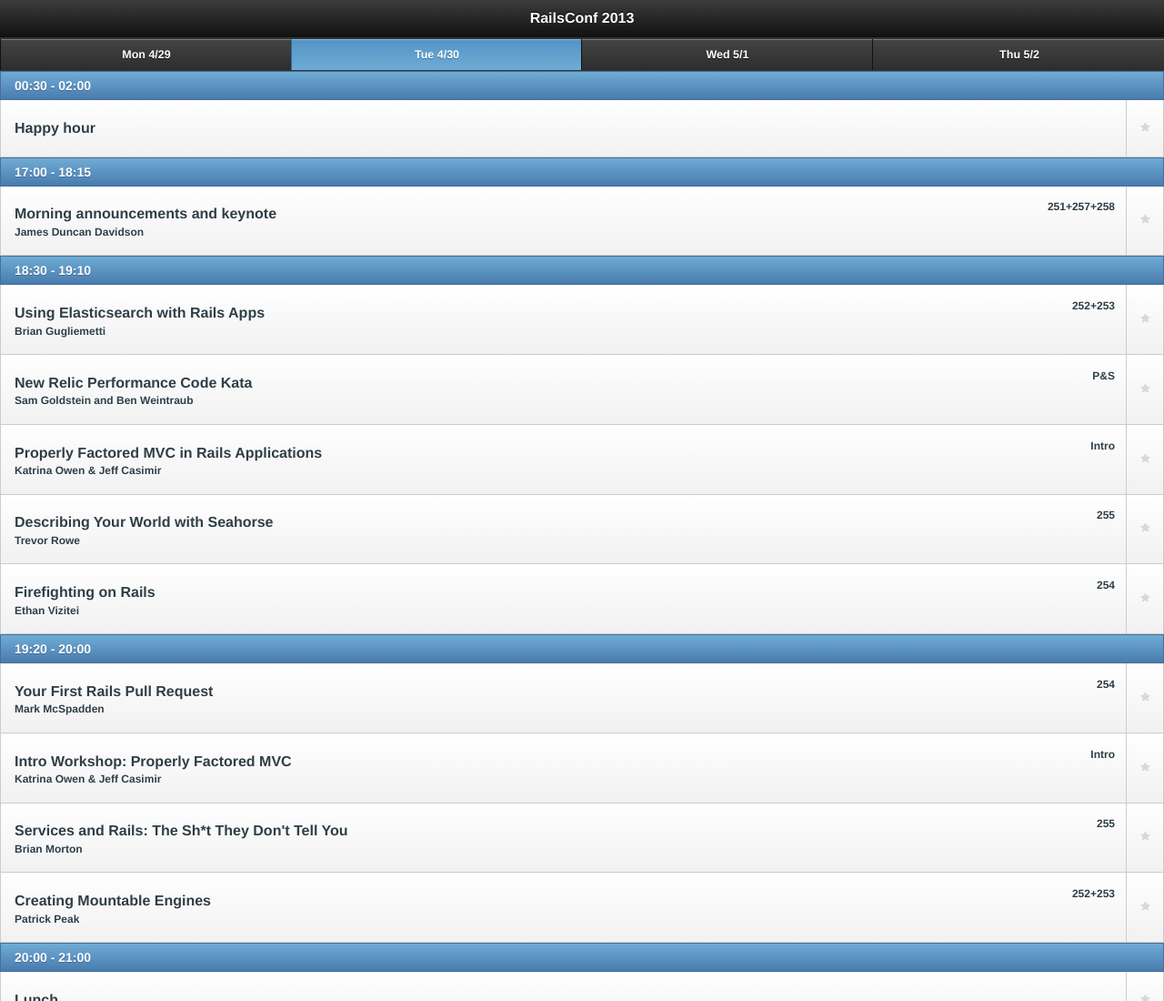
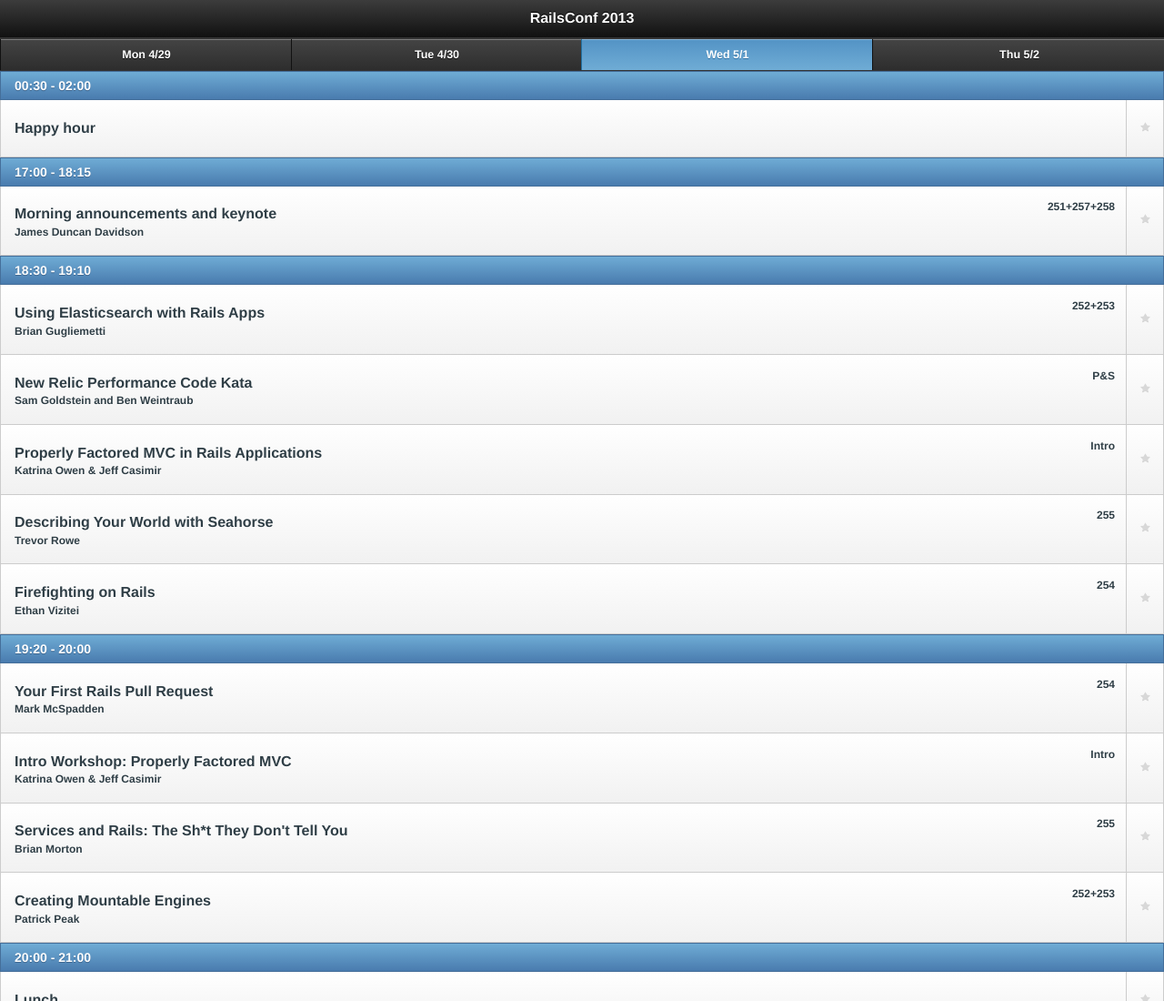
Before and after one commit to caliper-io/railsconf2013, a plain HTML site: page public/index.html in a window 1280 px wide. Shown: the top 1100 px of the page at 91% size. Drawn offline with Linux system fonts and the light colour scheme.

Commit message:
Forgot to set initial css class for different date

```diff
--- a/public/index.html
+++ b/public/index.html
@@ -24,8 +24,8 @@
       <div data-role="navbar" style="overflow:hidden;">
         <ul>
           <li><a href="#" onClick="renderDayList(29);">Mon 4/29</a></li>
-          <li><a href="#" class="ui-btn-active" onClick="renderDayList(30);">Tue 4/30</a></li>
-          <li><a href="#" onClick="renderDayList(1);">Wed 5/1</a></li>
+          <li><a href="#" onClick="renderDayList(30);">Tue 4/30</a></li>
+          <li><a href="#" class="ui-btn-active" onClick="renderDayList(1);">Wed 5/1</a></li>
           <li><a href="#" onClick="renderDayList(2);">Thu 5/2</a></li>
         </ul>
       </div>
```
Also changed, not shown: 1 other file.
